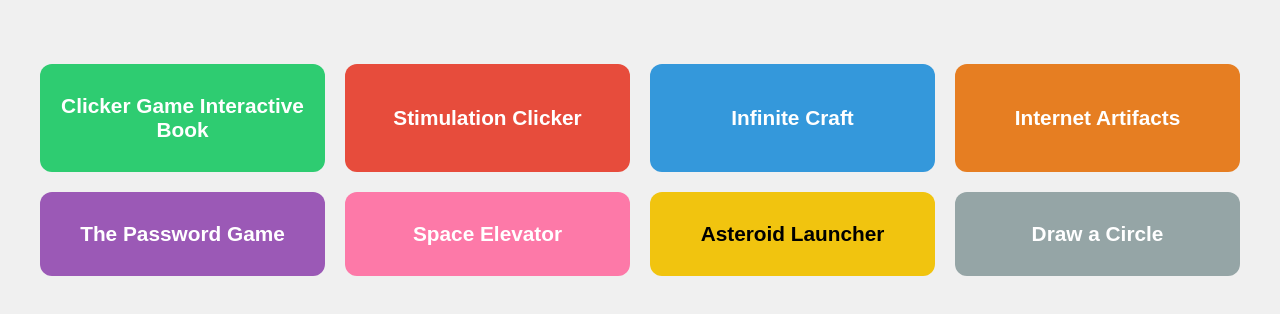
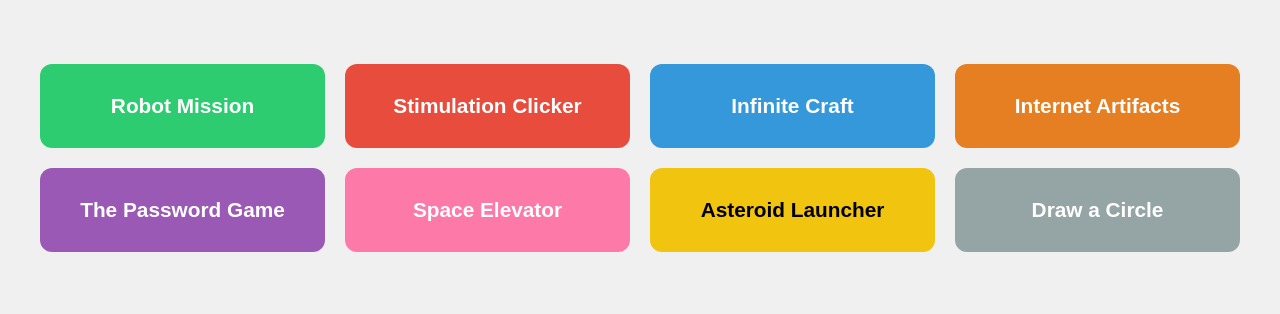
Before and after one commit to erhan3861/fun-projects, a plain HTML site: page index.html in a window 1280 px wide. Shown: the part 78-392 px from the top of the page. Drawn offline with Linux system fonts and the light colour scheme.

Commit message:
Update index.html

```diff
--- a/index.html
+++ b/index.html
@@ -50,7 +50,7 @@
 <body>
   <h1>NEAL.FUN Benzeri Oyun Paneli</h1>
   <div class="grid">
-    <button class="btn green" onclick="openGame('https://app-dev.talent14.com/lessons/content/5525')">Clicker Game Interactive Book</button>
+    <button class="btn green" onclick="openGame('https://app-dev.talent14.com/lessons/content/5525')">Robot Mission</button>
     <button class="btn red" onclick="openGame('https://neal.fun/stimulation-clicker')">Stimulation Clicker</button>
     <button class="btn blue" onclick="openGame('https://neal.fun/infinite-craft')">Infinite Craft</button>
     <button class="btn orange" onclick="openGame('https://neal.fun/internet-artifacts')">Internet Artifacts</button>
```
